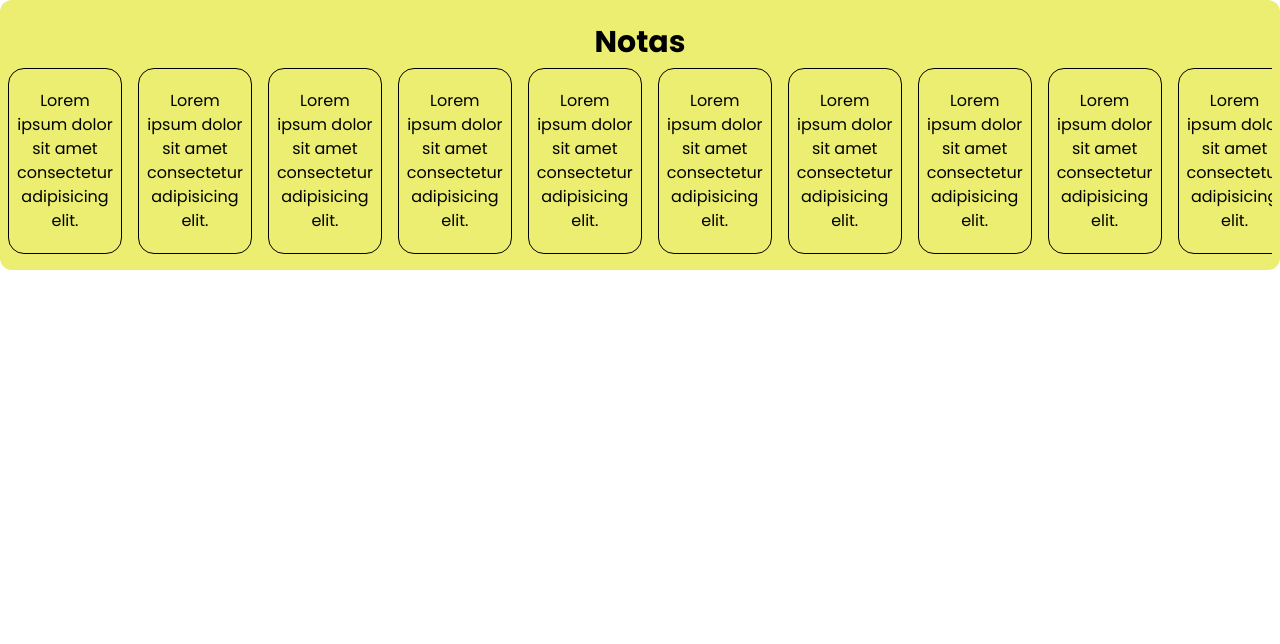
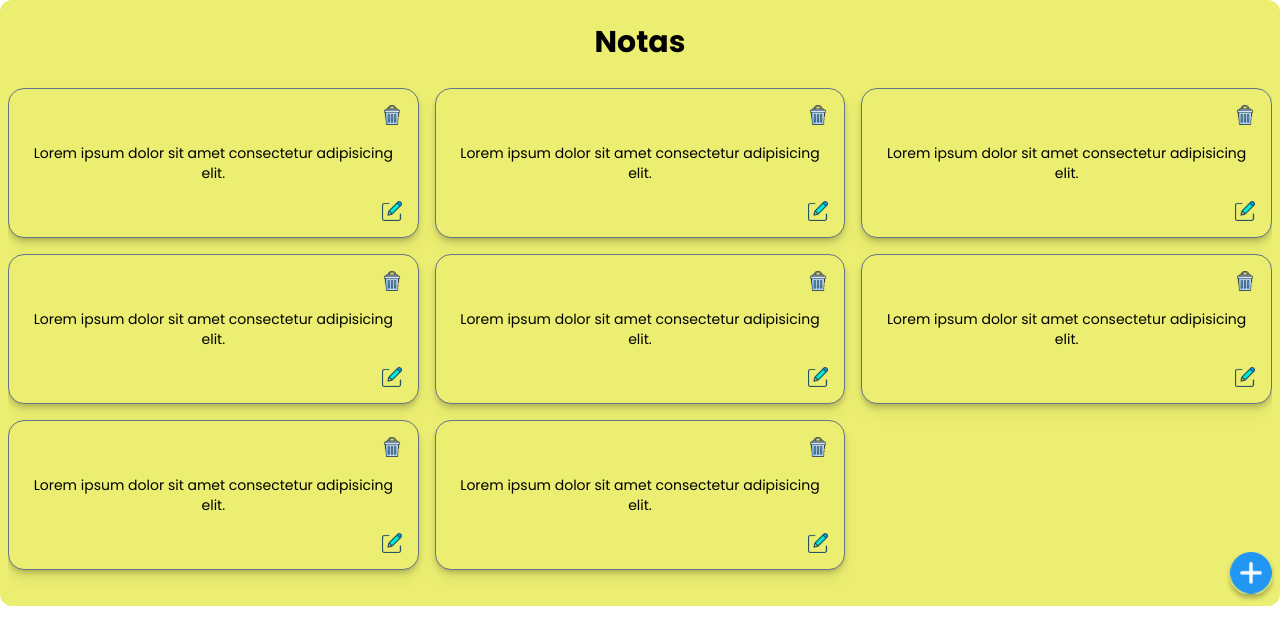
Before and after one commit to No-Country/c12-08-m-php-react, a Next.js app in the folder frontend/: page / in a window 1280 px wide. Shown: the top 644 px of the page. Built offline with nearby package versions, Linux system fonts and the light colour scheme.

Commit message:
buttons and styles

```diff
--- a/frontend/components/Dashboard/Dashboard.tsx
+++ b/frontend/components/Dashboard/Dashboard.tsx
@@ -15,7 +15,7 @@ const Dashboard = () => {
         SUSCRIPCIONES
       </div>
       <div className='border border-black col-span-2 row-span-2 max-md:hidden'>
-        <Notes />
+        <Notes small />
       </div>
     </div>
   );
--- a/frontend/components/Notes/Notes.tsx
+++ b/frontend/components/Notes/Notes.tsx
@@ -1,24 +1,80 @@
+import Image from 'next/image';
 import NItem from './components/NItem';
 
-const Notes = () => {
+const mock = [
+  {
+    id: 1,
+    description: 'Lorem ipsum dolor sit amet consectetur adipisicing elit.',
+  },
+  {
+    id: 2,
+    description: 'Lorem ipsum dolor sit amet consectetur adipisicing elit.',
+  },
+  {
+    id: 3,
+    description: 'Lorem ipsum dolor sit amet consectetur adipisicing elit.',
+  },
+  {
+    id: 4,
+    description: 'Lorem ipsum dolor sit amet consectetur adipisicing elit.',
+  },
+  {
+    id: 5,
+    description: 'Lorem ipsum dolor sit amet consectetur adipisicing elit.',
+  },
+  {
+    id: 6,
+    description: 'Lorem ipsum dolor sit amet consectetur adipisicing elit.',
+  },
+  {
+    id: 7,
+    description: 'Lorem ipsum dolor sit amet consectetur adipisicing elit.',
+  },
+  {
+    id: 8,
+    description: 'Lorem ipsum dolor sit amet consectetur adipisicing elit.',
+  },
+];
+
+interface Props {
+  small?: boolean;
+}
+
+const Notes = ({ small }: Props) => {
+  const lastNote = mock[mock.length - 1];
   return (
-    <div className='flex flex-col items-center justify-center rounded-xl p-2 py-4 md:bg-yellow h-screen md:h-full md:w-full '>
+    <div
+      className={`relative rounded-xl p-2 py-4 md:bg-yellow h-screen md:h-full object-none ${
+        small && ' flex flex-col'
+      }`}>
       <p className=' text-3xl text-center py-2 font-bold'>Notas</p>
 
-      <div
-        className=' grid grid-cols-2 gap-4 overflow-y-auto justify-around
-                        md:flex md:justify-evenly md:overflow-x-auto md:overflow-y-hidden md:w-full ntr '>
-        <NItem />
-        <NItem />
-        <NItem />
-        <NItem />
-        <NItem />
-        <NItem />
-        <NItem />
-        <NItem />
-        <NItem />
-        <NItem />
-      </div>
+      {small ? (
+        <div className=' flex '>
+          <NItem
+            key={lastNote.id}
+            id={lastNote.id}
+            description={lastNote.description}
+            small
+          />
+        </div>
+      ) : (
+        <div
+          className={` grid grid-cols-2 md:grid-cols-3 xl:grid-cols-4 gap-4 overflow-y-auto h-4/5 py-5 `}>
+          {mock.map(item => (
+            <NItem key={item.id} id={item.id} description={item.description} />
+          ))}
+        </div>
+      )}
+      <Image
+        src='/svg/btn-add.svg'
+        width={50}
+        height={50}
+        alt='Add Note'
+        className={`absolute md:bottom-1 md:right-1 bottom-5 right-5 cursor-pointer ${
+          small && 'static self-end'
+        }  `}
+      />
     </div>
   );
 };
--- a/frontend/components/Notes/components/NItem.tsx
+++ b/frontend/components/Notes/components/NItem.tsx
@@ -1,11 +1,32 @@
+import Image from 'next/image';
 import React from 'react';
 
-const NItem = () => {
+interface Props {
+  id: number;
+  description: string;
+  small?: boolean;
+}
+
+const NItem = ({ id, description, small }: Props) => {
   return (
     <div
-      className='bg-yellow w-full min-h-[150px] rounded-2xl px-2 py-5 text-center
-                  md:w-full md:h-full md:border md:border-black '>
-      <p>Lorem ipsum dolor sit amet consectetur adipisicing elit.</p>
+      className='flex flex-col justify-center bg-yellow w-full min-h-[150px] rounded-2xl p-5  text-center shadow-md drop-shadow-lg
+                   md:border md:border-slate-500 text-sm '>
+      <Image
+        src='/svg/plan-edit.svg'
+        width={20}
+        height={20}
+        alt='note'
+        className={` absolute bottom-4 right-4 cursor-pointer ${small && 'hidden'} `}
+      />
+      <Image
+        src='/svg/btn-delete.svg'
+        width={20}
+        height={20}
+        alt='note'
+        className={`absolute top-4 right-4 cursor-pointer ${small && 'hidden'}`}
+      />
+      <p>{description}</p>
     </div>
   );
 };
```
Also changed, not shown: frontend/public/svg/btn-add.svg (added), frontend/public/svg/btn-delete.svg (added).
